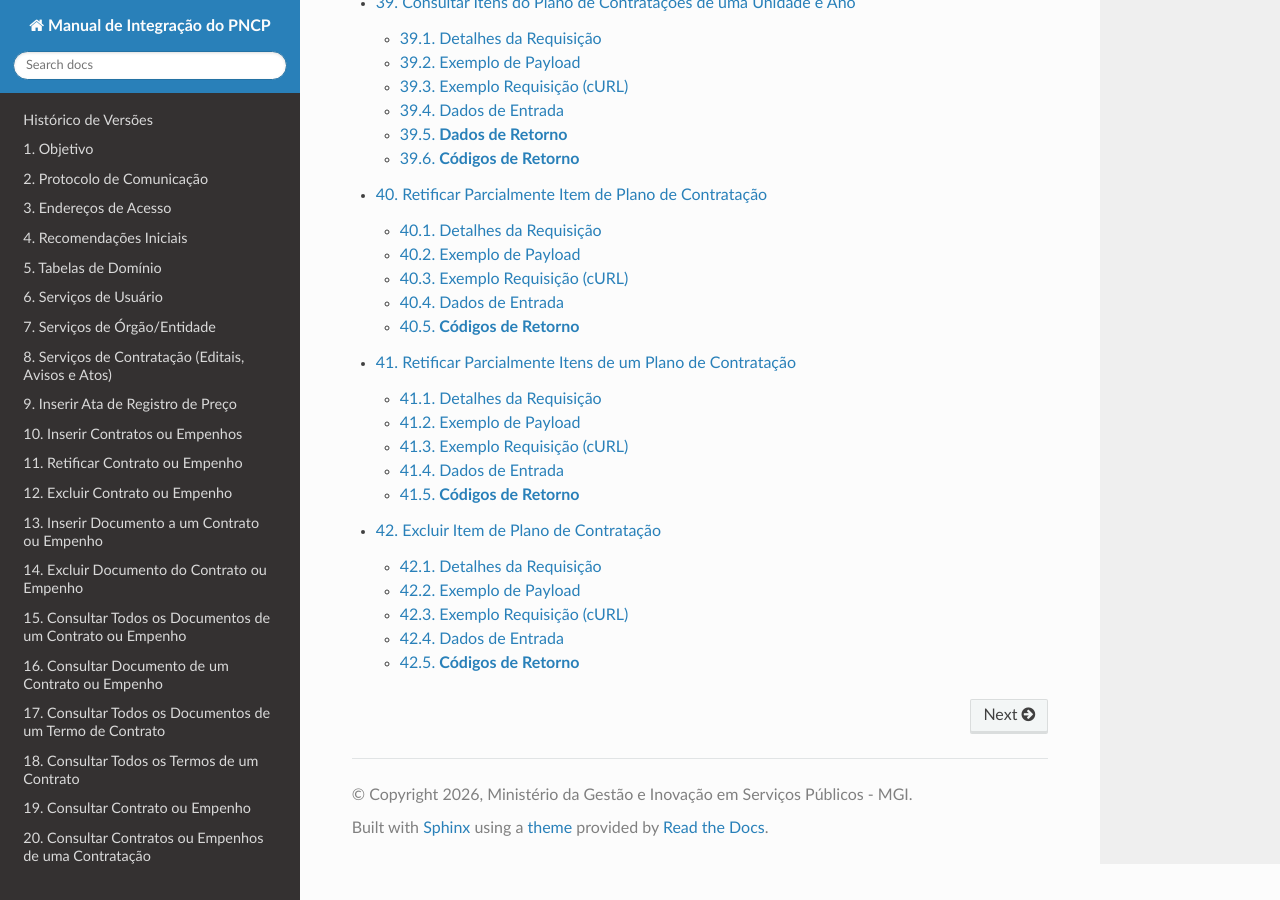
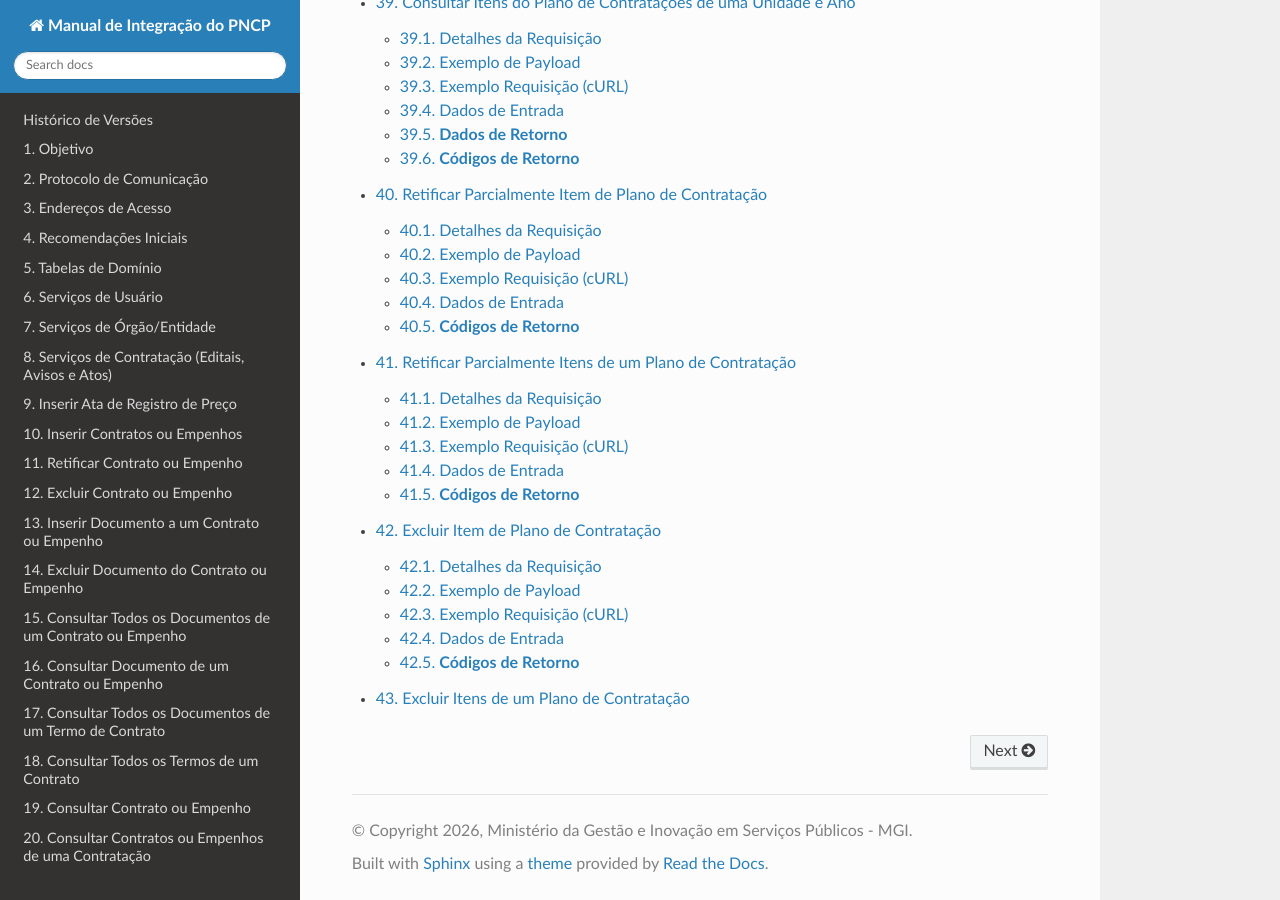
Before and after one commit to carlosmgi/Manual-de-Integracao-do-PNCP, a Sphinx documentation site: the page built from docs/source/index.rst, in a window 1280 px wide and 900 px high, scrolled down 19019 px. Built offline with Sphinx 7.4.7 and the Read the Docs theme 3.1.0, drawn with Linux system fonts in a browser that asks for light colours; pages that are not in the unit, such as notebooks, are missing from menus.

Commit message:
Update index.rst

```diff
--- a/docs/source/index.rst
+++ b/docs/source/index.rst
@@ -61,3 +61,4 @@ Sumário
    Retificar Parcialmente Item de Plano de Contratação
    Retificar Parcialmente Itens de um Plano de Contratação
    Excluir Item de Plano de Contratação
+   Excluir Itens de um Plano de Contratação
```
